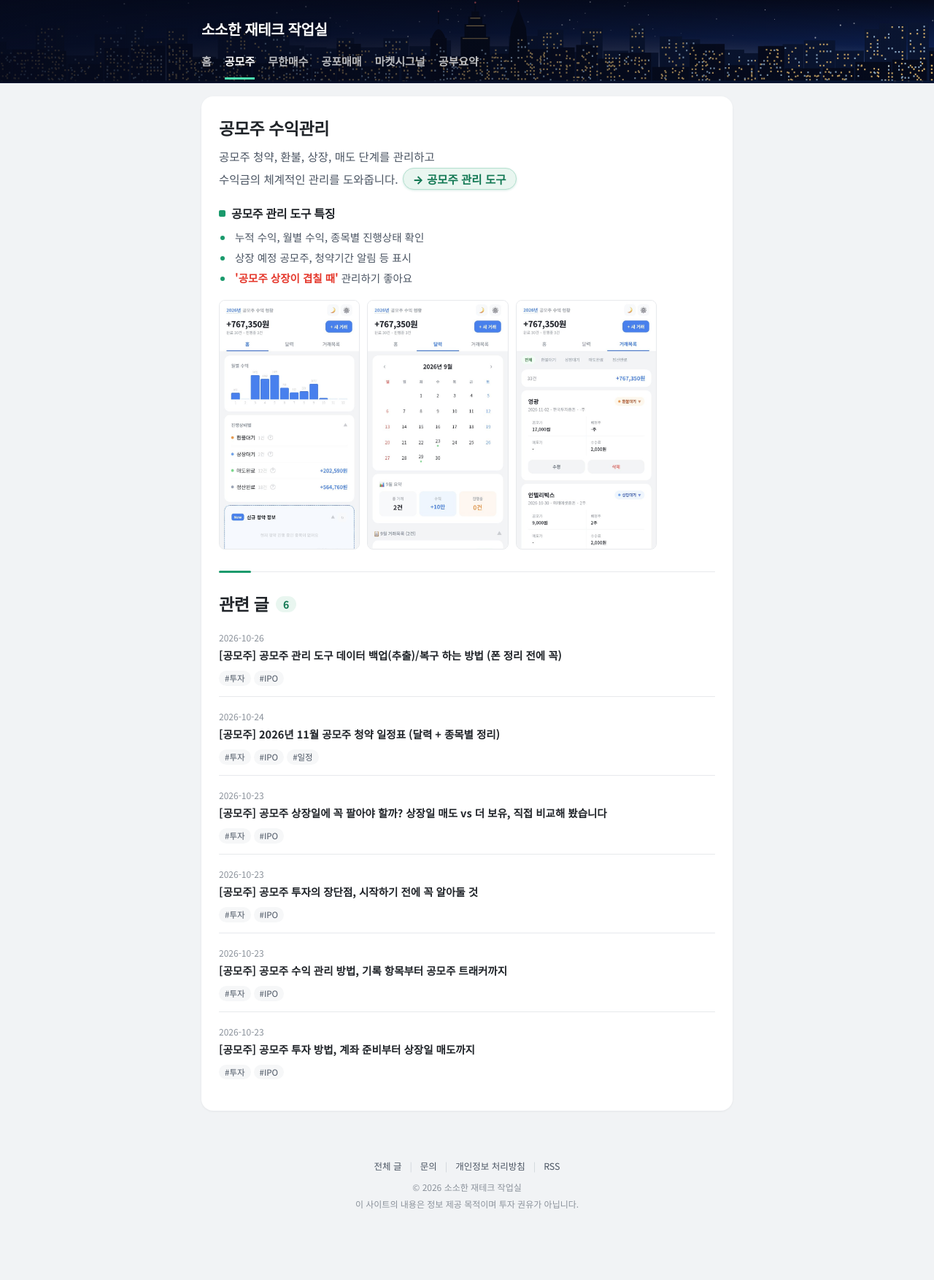
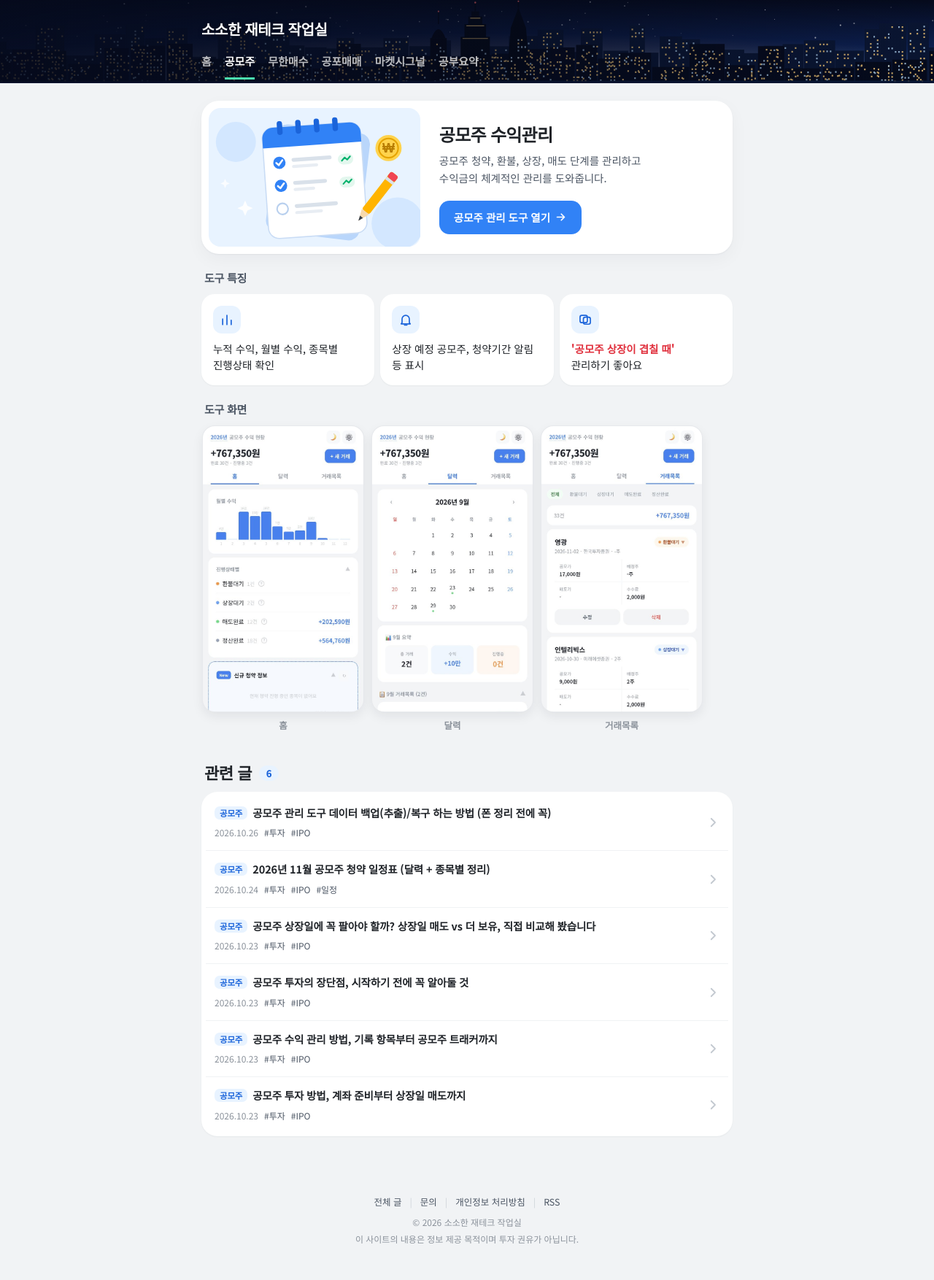
Before and after one commit to mzmzkgu/mzmzkgu.github.io, a Jekyll site: the page built from ipo.html, in a window 1280 px wide. Shown: the whole page at 73% size. Built offline with Jekyll 4.4.1, drawn with Linux system fonts in a browser that asks for light colours; before the commit the page ends 1705 px from its top, so only the background shows below that.

Commit message:
공모주 수익관리 소개 화면 디자인 개편: 히어로 카드, 특징 카드, 화면 캡션, 카드형 관련 글 목록
Co-Authored-By: Claude Sonnet 5.5 <noreply@anthropic.com>
Claude-Session: https://claude.ai/code/session_01HnZqqtAcJR4YGqc3LY19aj

```diff
--- a/assets/style.css
+++ b/assets/style.css
@@ -233,29 +233,57 @@ article h1 { font-size: 22px; line-height: 1.5; margin-bottom: 8px; }
 }
 .tool-link:hover { background: #d4efe3; color: var(--accent-ink); text-decoration: none; }
 
-/* ===== 공모주 수익관리 소개 화면: 도구 특징, 경계선, 관련 글 ===== */
-.tool-feat { margin: 4px 0 6px; }
-.tool-feat .feat-title { font-size: 16px; margin: 18px 0 8px; display: flex; align-items: center; gap: 8px; }
-.tool-feat .feat-title::before { content: ""; width: 9px; height: 9px; border-radius: 2px; background: var(--accent); flex: none; }
-.tool-feat ul { margin: 0; padding-left: 20px; font-size: 14.5px; line-height: 1.8; color: var(--sub); }
-.tool-feat li { margin-bottom: 2px; padding-left: 2px; }
-.tool-feat li::marker { color: var(--accent); }
-.tool-feat .red { color: #e5372b; font-weight: 700; }
-.post-body .shots.slim p { flex-basis: 60%; }
-@media (min-width: 561px) {
-  .post-body .shots.slim { max-width: 600px; }
-  .post-body .shots.slim p { flex: 1 1 0; }
+/* ===== 게시판 소개 화면 (공모주 수익관리): 홈과 같은 둥근 카드 스타일 ===== */
+.bd-hero { --bd-ac: #3182f6; --bd-ac-d: #1b64da; --bd-tint: #e8f3ff;
+  background: var(--paper); border-radius: 24px; padding: 10px 10px 22px; margin: 6px 0 14px;
+  box-shadow: 0 1px 2px rgba(25, 31, 40, .05), 0 8px 24px rgba(25, 31, 40, .04); }
+.bd-hero-art { background: var(--bd-tint); border-radius: 16px; aspect-ratio: 16 / 7; overflow: hidden; display: flex; align-items: center; justify-content: center; }
+.bd-hero-art img { height: 100%; width: auto; display: block; }
+.bd-hero-text { padding: 18px 12px 0; }
+.bd-hero h1 { font-size: 24px; margin: 0 0 6px; letter-spacing: -.03em; }
+.bd-hero p { font-size: 14.5px; color: var(--sub); line-height: 1.7; margin: 0 0 18px; }
+.bd-cta { display: inline-flex; align-items: center; gap: 6px; height: 46px; padding: 0 20px; border-radius: 14px; background: var(--bd-ac); color: #fff; font-size: 14.5px; font-weight: 700; transition: background .15s, transform .1s; }
+.bd-cta svg { width: 17px; height: 17px; fill: none; stroke: currentColor; stroke-width: 2.4; stroke-linecap: round; stroke-linejoin: round; }
+.bd-cta:hover { background: var(--bd-ac-d); color: #fff; text-decoration: none; }
+.bd-cta:active { transform: scale(.97); }
+
+.bd-sec { margin: 0 0 14px; }
+.bd-h { font-size: 15px; font-weight: 800; color: var(--sub); margin: 22px 4px 10px; letter-spacing: -.02em; }
+.bd-h-lg { font-size: 22px; color: var(--text); margin: 30px 4px 10px; }
+.bd-count { font-size: 13px; font-weight: 800; color: #1b64da; background: #e8f3ff; border-radius: 999px; padding: 1px 10px; vertical-align: 3px; margin-left: 4px; }
+
+.bd-feats { list-style: none; margin: 0; padding: 0; display: grid; gap: 8px; }
+.bd-feats li { display: flex; align-items: center; gap: 12px; background: var(--paper); border-radius: 18px; padding: 13px 16px; font-size: 14.5px; line-height: 1.55; color: var(--text); box-shadow: 0 1px 2px rgba(25, 31, 40, .05); }
+.bd-ico { width: 38px; height: 38px; border-radius: 12px; background: #e8f3ff; color: #1b64da; display: inline-flex; align-items: center; justify-content: center; flex: none; }
+.bd-ico svg { width: 20px; height: 20px; fill: none; stroke: currentColor; stroke-width: 2; stroke-linecap: round; stroke-linejoin: round; }
+.bd-feats .red { color: #e0303d; font-weight: 800; }
+
+.bd-shots { display: flex; gap: 12px; overflow-x: auto; scroll-snap-type: x mandatory; -webkit-overflow-scrolling: touch; padding: 2px 2px 6px; scrollbar-width: none; }
+.bd-shots::-webkit-scrollbar { display: none; }
+.bd-shots figure { margin: 0; flex: 0 0 54%; scroll-snap-align: start; }
+.bd-shots img { display: block; width: 100%; margin: 0; border: 0; border-radius: 16px; background: #fff; box-shadow: 0 0 0 1px var(--line), 0 6px 16px rgba(25, 31, 40, .08); }
+.bd-shots figcaption { text-align: center; font-size: 12.5px; font-weight: 700; color: var(--muted); margin-top: 8px; }
+
+.bd-list { list-style: none; margin: 0; padding: 4px 6px; background: var(--paper); border-radius: 22px; box-shadow: 0 1px 2px rgba(25, 31, 40, .05); }
+.bd-list li + li { border-top: 1px solid #f0f2f4; }
+.bd-list a { display: grid; grid-template-columns: 1fr auto; column-gap: 8px; align-items: center; padding: 14px 12px; color: var(--text); border-radius: 16px; }
+.bd-list a:hover { background: #f7f8fa; text-decoration: none; }
+.bd-t { font-size: 14.5px; font-weight: 600; line-height: 1.55; letter-spacing: -.01em; text-wrap: balance; }
+.bd-badge { font-style: normal; font-size: 11.5px; font-weight: 800; color: #1b64da; background: #e8f3ff; border-radius: 7px; padding: 1px 7px; margin-right: 7px; vertical-align: 1px; white-space: nowrap; }
+.bd-m { grid-column: 1; margin-top: 5px; font-size: 12px; color: var(--muted); display: flex; flex-wrap: wrap; gap: 2px 8px; align-items: center; }
+.bd-m i { font-style: normal; color: var(--sub); }
+.bd-go { grid-column: 2; grid-row: 1 / span 2; width: 18px; height: 18px; fill: none; stroke: #c3c9d0; stroke-width: 2.4; stroke-linecap: round; stroke-linejoin: round; }
+.bd-empty { padding: 20px; text-align: center; color: var(--muted); font-size: 14px; }
+
+@media (min-width: 641px) {
+  .bd-hero { display: flex; align-items: stretch; gap: 8px; padding: 10px 28px 10px 10px; }
+  .bd-hero-art { flex: 0 0 42%; aspect-ratio: auto; min-height: 190px; }
+  .bd-hero-text { padding: 12px 8px 12px 18px; display: flex; flex-direction: column; justify-content: center; align-items: flex-start; }
+  .bd-feats { grid-template-columns: repeat(3, 1fr); }
+  .bd-feats li { flex-direction: column; align-items: flex-start; gap: 10px; padding: 16px; }
+  .bd-shots { overflow: visible; }
+  .bd-shots figure { flex: 1 1 0; min-width: 0; max-width: 220px; }
 }
-.sec-line { border: 0; height: 1px; background: var(--line); margin: 30px 0 26px; position: relative; overflow: visible; }
-.sec-line::after { content: ""; position: absolute; left: 0; top: -1px; width: 44px; height: 3px; border-radius: 2px; background: var(--accent); }
-.rel-title { font-size: 23px; margin: 0 0 6px; font-weight: 800; letter-spacing: -.02em; }
-.rel-count { font-size: 14px; font-weight: 700; color: var(--accent-ink); background: var(--accent-soft); border-radius: 999px; padding: 1px 10px; vertical-align: 3px; margin-left: 4px; }
-.rel-posts .post-list { margin-top: 10px; }
-.rel-posts .post-list li { padding: 13px 0; }
-.rel-posts .post-list li:first-child { border-top: none; padding-top: 6px; }
-.rel-posts .post-list .title { font-size: 14.5px; font-weight: 600; margin: 1px 0 5px; line-height: 1.55; }
-.rel-posts .post-list .date { font-size: 12px; }
-.rel-posts .post-list .tag { font-size: 11.5px; padding: 0 8px; line-height: 1.8; }
 
 /* ===== 푸터 ===== */
 .site-footer { padding: 8px 0 44px; color: var(--muted); font-size: 12px; line-height: 1.9; text-align: center; }
--- a/ipo.html
+++ b/ipo.html
@@ -2,35 +2,59 @@
 layout: default
 title: 공모주 수익관리
 permalink: /ipo/
+bare: true
 description: 공모주 청약 기록, 일정·증거금 관리, 상장 후 수익 정리와 공모주 투자 공부 기록을 모아둔 공간입니다.
 ---
-<h1>공모주 수익관리</h1>
-<p class="lead">
-  공모주 청약, 환불, 상장, 매도 단계를 관리하고<br>
-  수익금의 체계적인 관리를 도와줍니다.
-  <a class="tool-link" href="{{ '/ipotracker/' | relative_url }}">→ 공모주 관리 도구</a>
-</p>
+<section class="bd-hero bd-ipo">
+  <div class="bd-hero-art"><img src="{{ '/assets/images/home/ipo-note.svg' | relative_url }}" alt="공모주 수익관리를 상징하는 노트 그림" width="320" height="180"></div>
+  <div class="bd-hero-text">
+    <h1>공모주 수익관리</h1>
+    <p>공모주 청약, 환불, 상장, 매도 단계를 관리하고<br>수익금의 체계적인 관리를 도와줍니다.</p>
+    <a class="bd-cta" href="{{ '/ipotracker/' | relative_url }}">공모주 관리 도구 열기<svg viewBox="0 0 24 24" aria-hidden="true"><path d="M5 12h14M13 6l6 6-6 6"/></svg></a>
+  </div>
+</section>
 
-<div class="tool-feat">
-  <h2 class="feat-title">공모주 관리 도구 특징</h2>
-  <ul>
-    <li>누적 수익, 월별 수익, 종목별 진행상태 확인</li>
-    <li>상장 예정 공모주, 청약기간 알림 등 표시</li>
-    <li><span class="red">'공모주 상장이 겹칠 때'</span> 관리하기 좋아요</li>
+<section class="bd-sec">
+  <h2 class="bd-h">도구 특징</h2>
+  <ul class="bd-feats">
+    <li>
+      <span class="bd-ico"><svg viewBox="0 0 24 24" aria-hidden="true"><path d="M5 20V11M12 20V5M19 20v-7"/></svg></span>
+      <span>누적 수익, 월별 수익, 종목별 진행상태 확인</span>
+    </li>
+    <li>
+      <span class="bd-ico"><svg viewBox="0 0 24 24" aria-hidden="true"><path d="M6 17V11a6 6 0 0 1 12 0v6l1.5 2h-15z"/><path d="M10 21h4"/></svg></span>
+      <span>상장 예정 공모주, 청약기간 알림 등 표시</span>
+    </li>
+    <li>
+      <span class="bd-ico"><svg viewBox="0 0 24 24" aria-hidden="true"><rect x="3.5" y="5" width="12" height="12" rx="3"/><rect x="9" y="8" width="11.5" height="11.5" rx="3"/></svg></span>
+      <span><b class="red">'공모주 상장이 겹칠 때'</b> 관리하기 좋아요</span>
+    </li>
   </ul>
-</div>
+</section>
 
-<div class="post-body tool-preview">
-  <div class="shots slim">
-    <p><img src="{{ '/assets/images/ipotracker/home.jpg' | relative_url }}" alt="공모주 관리 도구 홈 화면: 올해 누적 수익, 월별 수익, 진행 상태별 금액" loading="lazy"></p>
-    <p><img src="{{ '/assets/images/ipotracker/calendar.jpg' | relative_url }}" alt="공모주 관리 도구 달력 화면: 날짜별 수익과 월 요약" loading="lazy"></p>
-    <p><img src="{{ '/assets/images/ipotracker/list.jpg' | relative_url }}" alt="공모주 관리 도구 거래목록 화면: 종목별 공모가, 배정 수량, 매도가, 수수료" loading="lazy"></p>
+<section class="bd-sec">
+  <h2 class="bd-h">도구 화면</h2>
+  <div class="bd-shots post-body">
+    <figure><img src="{{ '/assets/images/ipotracker/home.jpg' | relative_url }}" alt="공모주 관리 도구 홈 화면: 올해 누적 수익, 월별 수익, 진행 상태별 금액" loading="lazy"><figcaption>홈</figcaption></figure>
+    <figure><img src="{{ '/assets/images/ipotracker/calendar.jpg' | relative_url }}" alt="공모주 관리 도구 달력 화면: 날짜별 수익과 월 요약" loading="lazy"><figcaption>달력</figcaption></figure>
+    <figure><img src="{{ '/assets/images/ipotracker/list.jpg' | relative_url }}" alt="공모주 관리 도구 거래목록 화면: 종목별 공모가, 배정 수량, 매도가, 수수료" loading="lazy"><figcaption>거래목록</figcaption></figure>
   </div>
-</div>
+</section>
 
-<hr class="sec-line">
-
-<section class="rel-posts">
-  <h2 class="rel-title">관련 글 <span class="rel-count">{{ site.categories.ipo.size }}</span></h2>
-  {% include post-list.html category="ipo" %}
+<section class="bd-sec">
+  <h2 class="bd-h bd-h-lg">관련 글 <span class="bd-count">{{ site.categories.ipo.size }}</span></h2>
+  <ul class="bd-list">
+    {% for post in site.categories.ipo %}
+    {% assign head = post.title | split: '] ' | first %}
+    <li>
+      <a href="{{ post.url | relative_url }}">
+        <span class="bd-t">{% if post.title contains '] ' and head contains '[' %}<em class="bd-badge">{{ head | remove: '[' }}</em>{{ post.title | remove_first: head | remove_first: '] ' }}{% else %}{{ post.title }}{% endif %}</span>
+        <span class="bd-m"><time>{{ post.date | date: "%Y.%m.%d" }}</time>{% for t in post.tags %}<i>#{{ t }}</i>{% endfor %}</span>
+        <svg class="bd-go" viewBox="0 0 24 24" aria-hidden="true"><path d="M9 5l7 7-7 7"/></svg>
+      </a>
+    </li>
+    {% else %}
+    <li class="bd-empty">아직 올라온 글이 없습니다.</li>
+    {% endfor %}
+  </ul>
 </section>
```
